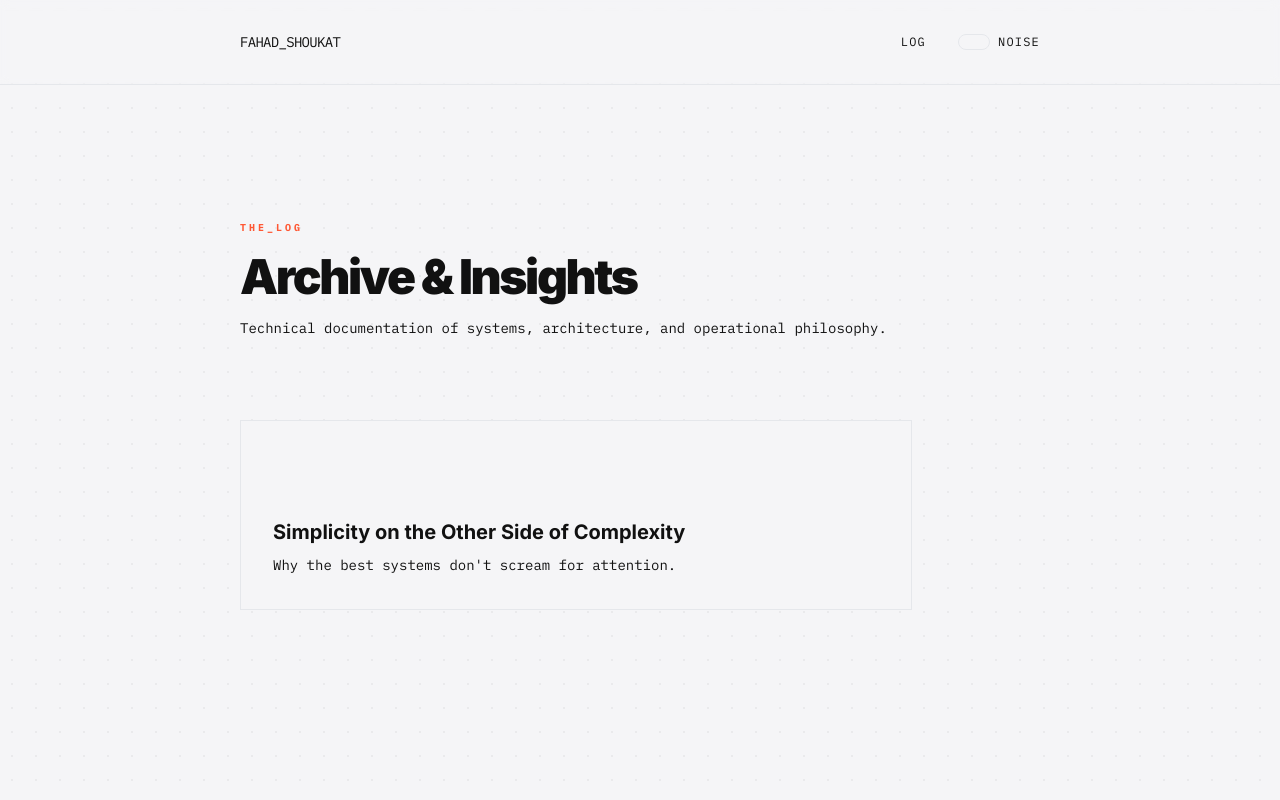
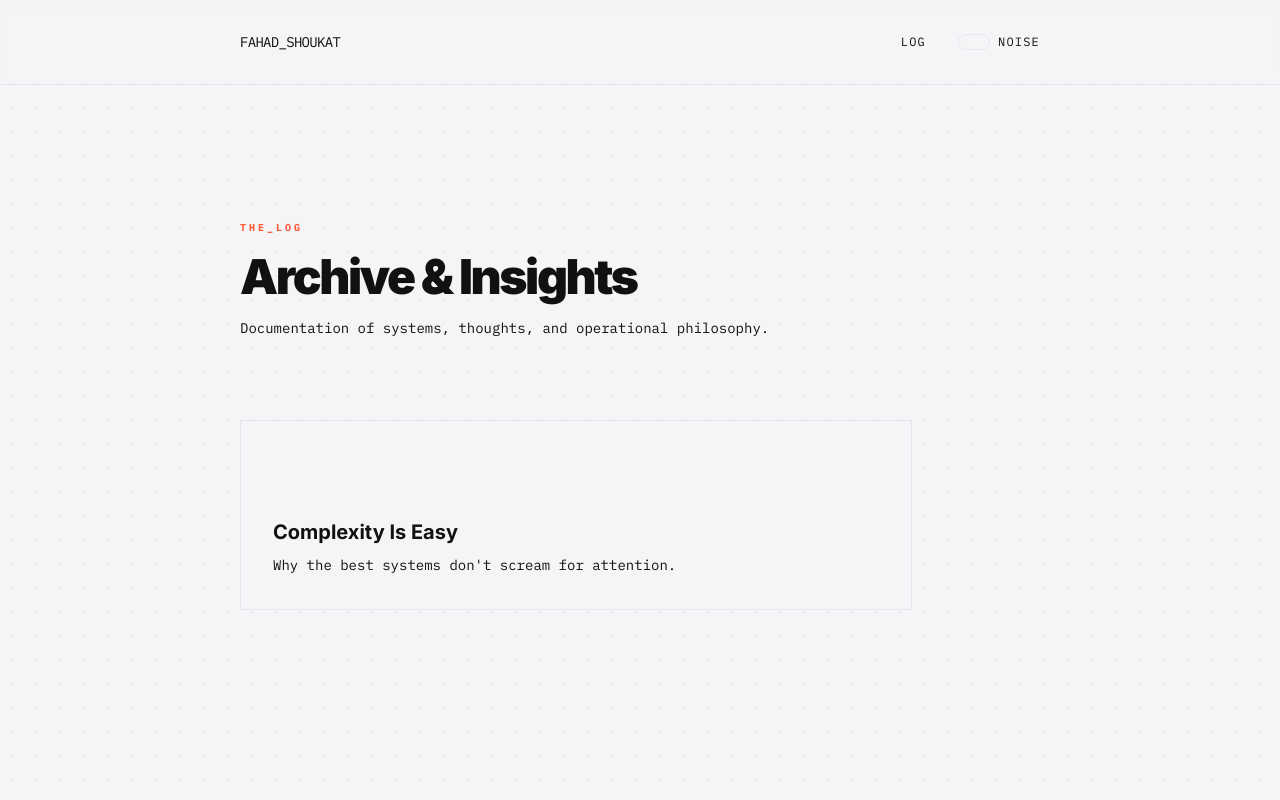
Before and after one commit to fahsho/fahadwebsite, a Next.js app: page /blog in a window 1280 px wide. Shown: the top 800 px of the page. Built offline with nearby package versions, Linux system fonts and the light colour scheme.

Commit message:
Update Blog posts page

```diff
--- a/_posts/simplicity-on-the-other-side.md
+++ b/_posts/simplicity-on-the-other-side.md
@@ -1,5 +1,5 @@
 ---
-title: "Simplicity on the Other Side of Complexity"
+title: "Complexity Is Easy"
 date: "2025-12-26"
 excerpt: "Why the best systems don't scream for attention."
 ---
--- a/src/app/blog/page.tsx
+++ b/src/app/blog/page.tsx
@@ -19,7 +19,7 @@ export default function BlogIndex() {
               Archive & Insights
             </h1>
             <p className="font-mono text-sm text-foreground/50 leading-relaxed">
-              Technical documentation of systems, architecture, and operational philosophy.
+              Documentation of systems, thoughts, and operational philosophy.
             </p>
           </header>
 
```
